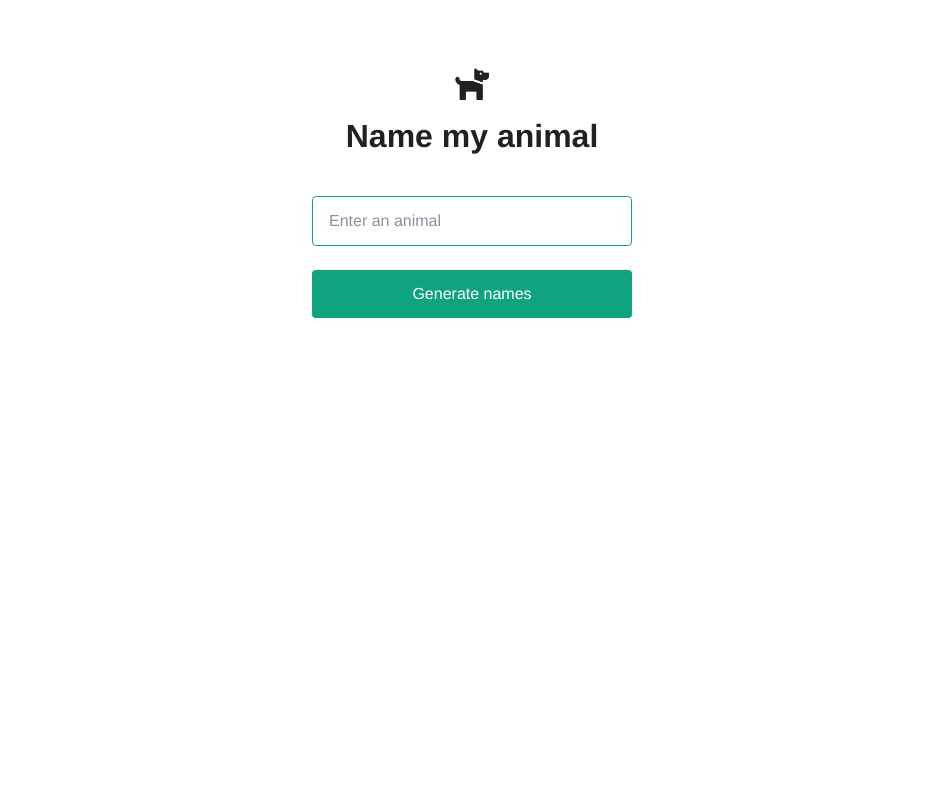
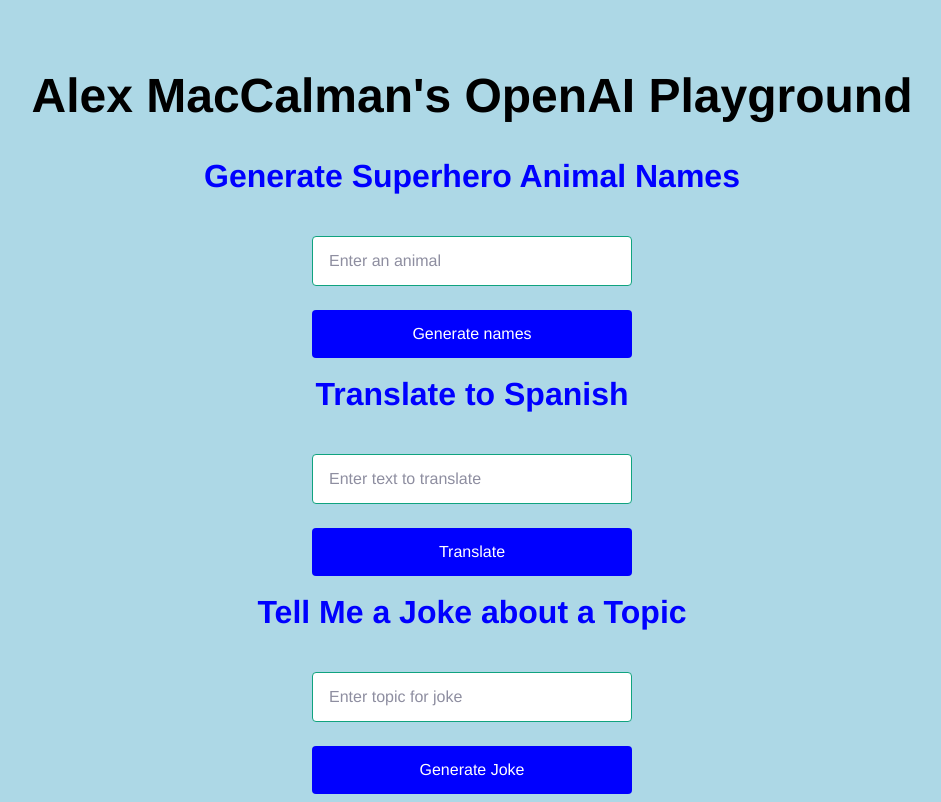
Before and after one commit to alexmaccalman/openaiquickstart, a Flask app: page / in a window 1280 px wide. Shown: the whole page, without its empty margins (168-1109 px from the left). Before the commit the page ends 318 px from the top, so only its background shows below. Run offline with Flask 2, Linux system fonts and the light colour scheme; some web fonts are replaced.

Commit message:
playground1

```diff
--- a/app/app.py
+++ b/app/app.py
@@ -1,28 +1,51 @@
 import os
-
 import openai
 from flask import Flask, redirect, render_template, request, url_for
+from dotenv import load_dotenv, find_dotenv
 
 app = Flask(__name__)
+
+_ = load_dotenv(find_dotenv())  # read local .env file
 openai.api_key = os.getenv("OPENAI_API_KEY")
 
 
-@app.route("/", methods=("GET", "POST"))
+def get_completion(prompt, model="gpt-3.5-turbo", temperature=0):
+    try:
+        messages = [{"role": "user", "content": prompt}]
+        response = openai.ChatCompletion.create(
+            model=model,
+            messages=messages,
+            temperature=temperature,
+        )
+        return response.choices[0].message["content"]
+    except openai.error.RateLimitError as e:
+        # Handle rate limit error
+        error_message = f"That model is currently overloaded with other requests. Please try again later."
+        print(e)  # Print the error message
+        return error_message
+
+
+@app.route("/", methods=["GET", "POST"])
 def index():
     if request.method == "POST":
-        animal = request.form["animal"]
-        response = openai.Completion.create(
-            model="text-davinci-003",
-            prompt=generate_prompt(animal),
-            temperature=0.6,
-        )
-        return redirect(url_for("index", result=response.choices[0].text))
+        try:
+            animal = request.form["animal"]
+            animal_result = get_completion(generate_animal_prompt(animal))
+            return redirect(url_for("index", animal_result=animal_result))
+        except KeyError:
+            # Handle missing 'animal' field error
+            error_message = "Invalid request. Please enter a valid animal."
+            return render_template("error.html", error_message=error_message)
 
-    result = request.args.get("result")
-    return render_template("index.html", result=result)
+    animal_result = request.args.get("animal_result")
+    translation_result = request.args.get("translation_result")
+    joke_result = request.args.get("joke_result")
+    return render_template("index.html", animal_result=animal_result,
+                           translation_result=translation_result,
+                           joke_result=joke_result)
 
 
-def generate_prompt(animal):
+def generate_animal_prompt(animal):
     return """Suggest three names for an animal that is a superhero.
 
 Animal: Cat
@@ -30,9 +53,42 @@ Names: Captain Sharpclaw, Agent Fluffball, The Incredible Feline
 Animal: Dog
 Names: Ruff the Protector, Wonder Canine, Sir Barks-a-Lot
 Animal: {}
-Names:""".format(
-        animal.capitalize()
-    )
+Names:""".format(animal.capitalize())
+
+
+@app.route("/translate", methods=["POST"])
+def translate():
+    if request.method == "POST":
+        try:
+            text = request.form["text"]
+            translation_result = get_completion(translate_text_to_spanish(text))
+            return redirect(url_for("index", translation_result=translation_result))
+        except KeyError:
+            # Handle missing 'text' field error
+            error_message = "Invalid request. Please enter a valid text to translate."
+            return render_template("error.html", error_message=error_message)
+
+
+def translate_text_to_spanish(text):
+    return "Spanish translation of: " + text
+
+
+@app.route("/joke", methods=["POST"])
+def joke():
+    if request.method == "POST":
+        try:
+            joke = request.form["joke"]
+            joke_result = get_completion(generate_joke_prompt(joke))
+            return redirect(url_for("index", joke_result=joke_result))
+        except KeyError:
+            # Handle missing 'joke' field error
+            error_message = "Invalid request. Please enter a valid joke topic."
+            return render_template("error.html", error_message=error_message)
+
+
+def generate_joke_prompt(joke):
+    return """Write a joke about a {}""".format(joke.capitalize())
+
 
 if __name__ == "__main__":
     app.run(host="0.0.0.0", port=5000)
--- a/app/static/main.css
+++ b/app/static/main.css
@@ -1,11 +1,11 @@
 @font-face {
   font-family: "ColfaxAI";
-  src: url(https://cdn.openai.com/API/fonts/ColfaxAIRegular.woff2)
-      format("woff2"),
+  src: url(https://cdn.openai.com/API/fonts/ColfaxAIRegular.woff2) format("woff2"),
     url(https://cdn.openai.com/API/fonts/ColfaxAIRegular.woff) format("woff");
   font-weight: normal;
   font-style: normal;
 }
+
 @font-face {
   font-family: "ColfaxAI";
   src: url(https://cdn.openai.com/API/fonts/ColfaxAIBold.woff2) format("woff2"),
@@ -13,6 +13,7 @@
   font-weight: bold;
   font-style: normal;
 }
+
 body,
 input {
   font-size: 16px;
@@ -20,47 +21,66 @@ input {
   color: #353740;
   font-family: "ColfaxAI", Helvetica, sans-serif;
 }
+
 body {
   display: flex;
   flex-direction: column;
   align-items: center;
   padding-top: 60px;
+  background-color: lightblue; /* Set the background color to blue */
 }
+
 .icon {
   width: 34px;
 }
+
+h1 {
+  font-size: 48px;
+  line-height: 56px;
+  font-weight: bold;
+  color: black;
+  margin: 0 0 16px;
+}
+
 h3 {
   font-size: 32px;
   line-height: 40px;
   font-weight: bold;
-  color: #202123;
+  color: blue;
   margin: 16px 0 40px;
 }
+
 form {
   display: flex;
   flex-direction: column;
   width: 320px;
 }
+
 input[type="text"] {
   padding: 12px 16px;
   border: 1px solid #10a37f;
   border-radius: 4px;
   margin-bottom: 24px;
 }
+
 ::placeholder {
   color: #8e8ea0;
   opacity: 1;
 }
+
 input[type="submit"] {
   padding: 12px 0;
   color: #fff;
-  background-color: #10a37f;
+  background-color: blue;
   border: none;
   border-radius: 4px;
   text-align: center;
   cursor: pointer;
 }
+
 .result {
   font-weight: bold;
   margin-top: 40px;
+  color: black;
+  font-size: 30px;
 }
--- a/app/templates/index.html
+++ b/app/templates/index.html
@@ -1,21 +1,36 @@
 <!DOCTYPE html>
 <head>
-  <title>OpenAI Quickstart</title>
-  <link
-    rel="shortcut icon"
-    href="{{ url_for('static', filename='dog.png') }}"
-  />
+  <title>OpenAI Playground</title>
   <link rel="stylesheet" href="{{ url_for('static', filename='main.css') }}" />
 </head>
 
 <body>
-  <img src="{{ url_for('static', filename='dog.png') }}" class="icon" />
-  <h3>Name my animal</h3>
+  <h1>Alex MacCalman's OpenAI Playground</h1>
+  <h3>Generate Superhero Animal Names</h3>
   <form action="/" method="post">
     <input type="text" name="animal" placeholder="Enter an animal" required />
     <input type="submit" value="Generate names" />
   </form>
-  {% if result %}
-  <div class="result">{{ result }}</div>
+  {% if animal_result %}
+  <div class="result">{{ animal_result }}</div>
   {% endif %}
+
+  <h3>Translate to Spanish</h3>
+  <form action="/translate" method="post">
+    <input type="text" name="text" placeholder="Enter text to translate" required />
+    <input type="submit" value="Translate" />
+  </form>
+  {% if translation_result %}
+  <div class="result">{{ translation_result }}</div>
+  {% endif %}
+
+  <h3>Tell Me a Joke about a Topic</h3>
+  <form action="/joke" method="post">
+    <input type="text" name="joke" placeholder="Enter topic for joke" required />
+    <input type="submit" value="Generate Joke" />
+  </form>
+  {% if joke_result %}
+  <div class="result">{{ joke_result }}</div>
+  {% endif %}
+
 </body>
```
Also changed, not shown: 1 other file.
